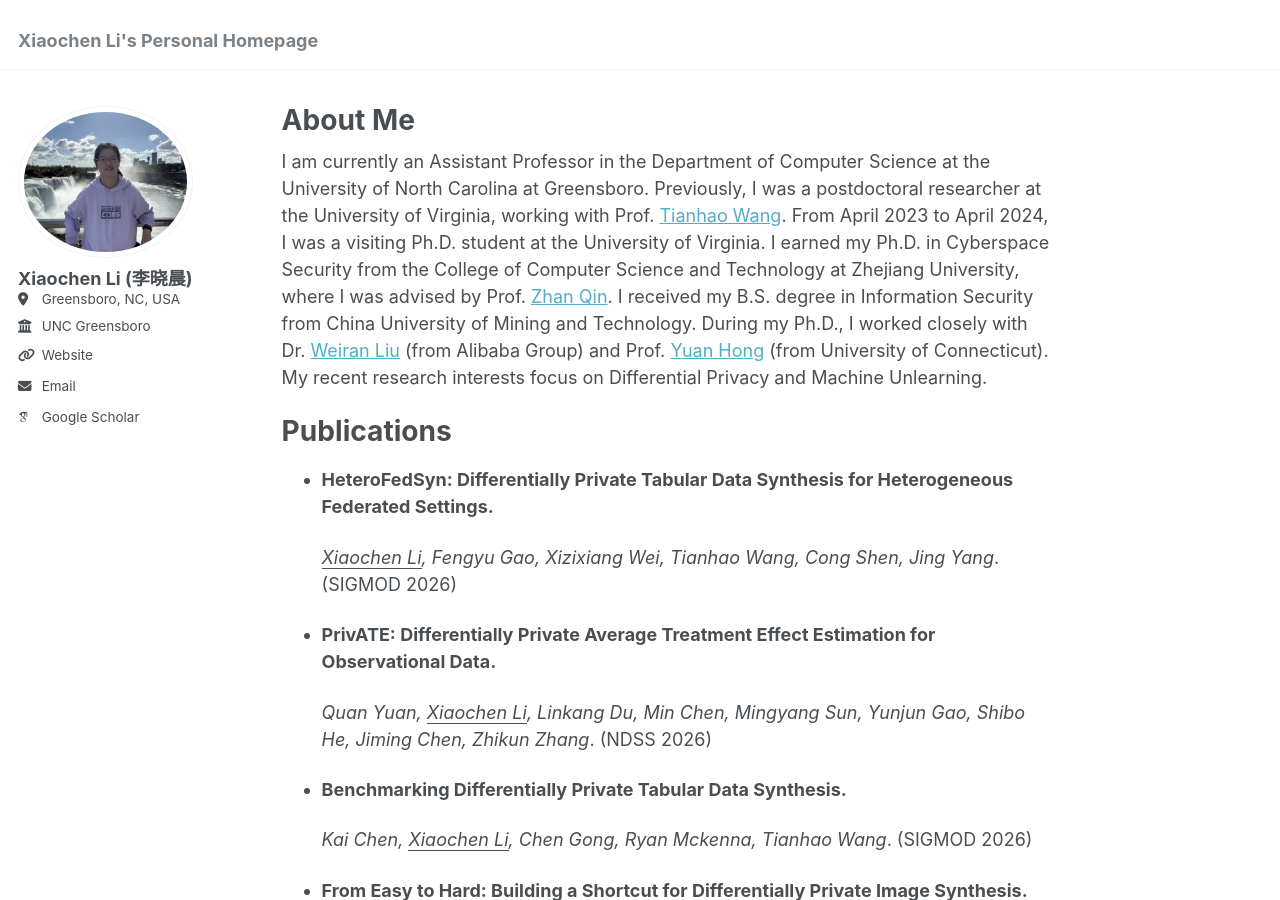
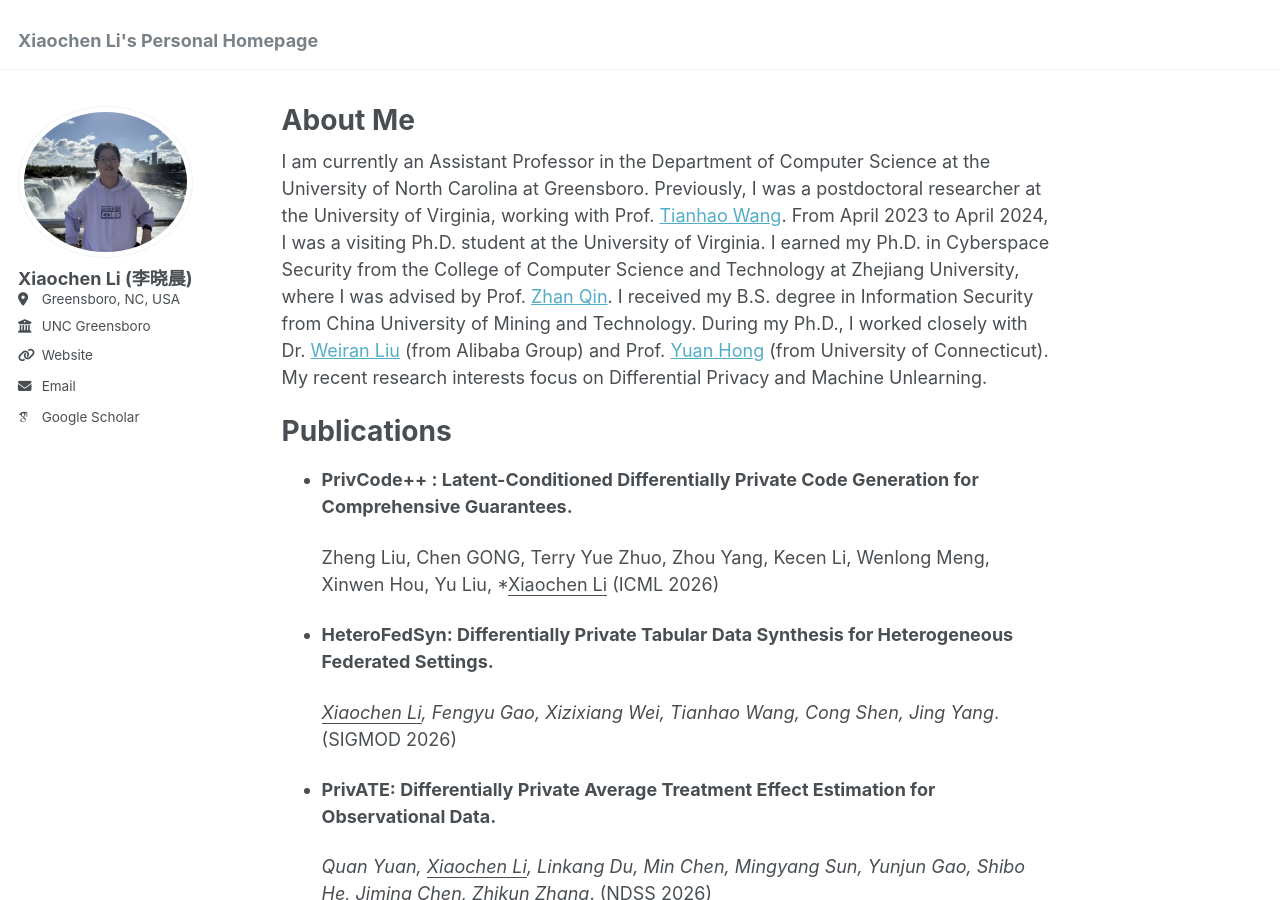
Before and after one commit to XiaochenLi-w/XiaochenLi-w.github.io, a Jekyll site: the page built from _pages/about.md, in a window 1280 px wide and 900 px high. Built offline with Jekyll 4.4.1, drawn with Linux system fonts in a browser that asks for light colours; some web fonts are replaced.

Commit message:
Update about.md

```diff
--- a/_pages/about.md
+++ b/_pages/about.md
@@ -11,6 +11,10 @@ I am currently an Assistant Professor in the Department of Computer Science at t
 My recent research interests focus on Differential Privacy and Machine Unlearning.
 
 # Publications
+- **PrivCode++ : Latent-Conditioned Differentially Private Code Generation for Comprehensive Guarantees.**
+
+  Zheng Liu, Chen GONG, Terry Yue Zhuo, Zhou Yang, Kecen Li, Wenlong Meng, Xinwen Hou, Yu Liu, *<u>Xiaochen Li</u> (ICML 2026)
+
 - **HeteroFedSyn: Differentially Private Tabular Data Synthesis for Heterogeneous Federated Settings.**
 
   *<u>Xiaochen Li</u>, Fengyu Gao,  Xizixiang Wei, Tianhao Wang, Cong Shen, Jing Yang*. (SIGMOD 2026)
```
